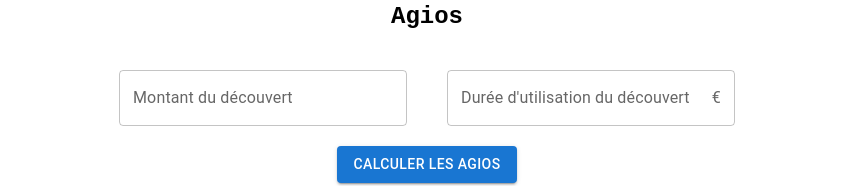
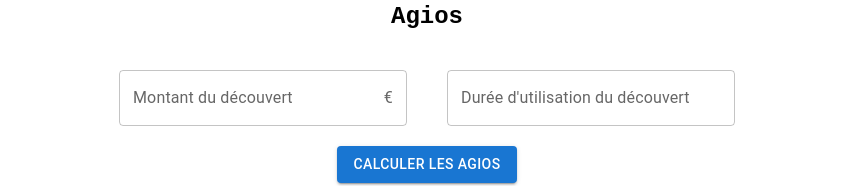
Before and after one commit to PhilippeLqc/react-init---redux, a React (Create React App) app: page / in a window 1280 px wide. Shown: the part 382-568 px from the top of the page, without its empty margins (213-1066 px from the left). Built offline with nearby package versions, Linux system fonts and the light colour scheme.

Commit message:
fix input €

```diff
--- a/src/component/Agios.js
+++ b/src/component/Agios.js
@@ -59,6 +59,13 @@ function Agios() {
         <TextField
           id="outlined-basic"
           label="Montant du découvert"
+          InputProps={{
+            endAdornment: (
+                <InputAdornment position="end">
+                  €
+                </InputAdornment>
+            ),
+          }}
           variant="outlined"
           name="overdraftAmount"
           onChange={handleInput}
@@ -72,13 +79,6 @@ function Agios() {
         <TextField
           id="outlined-basic"
           label="Durée d'utilisation du découvert"
-          InputProps={{
-            endAdornment: (
-              <InputAdornment position="end">
-                €
-              </InputAdornment>
-            ),
-          }}
           variant="outlined"
           name="overdraftTime"
           onChange={handleInput}
```
